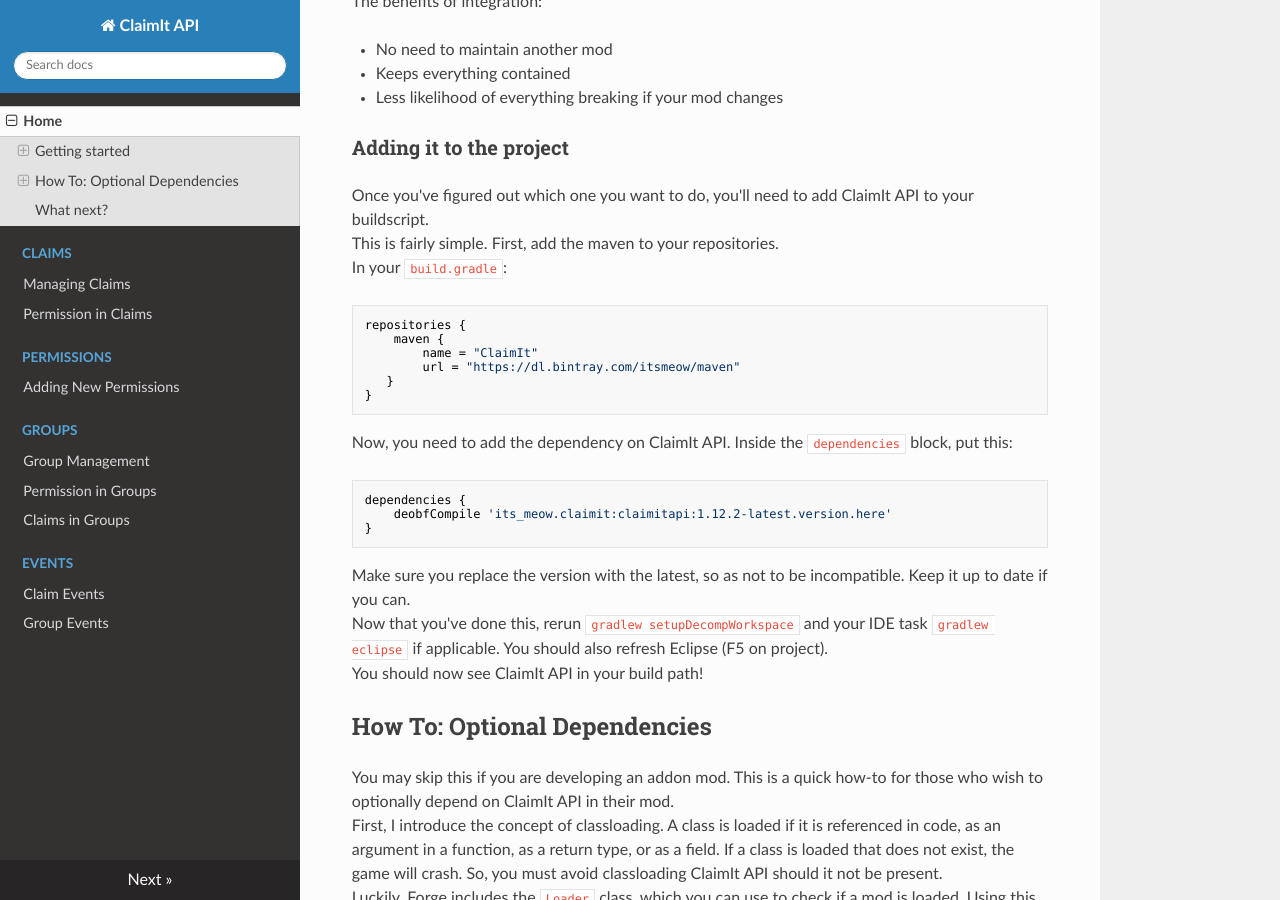
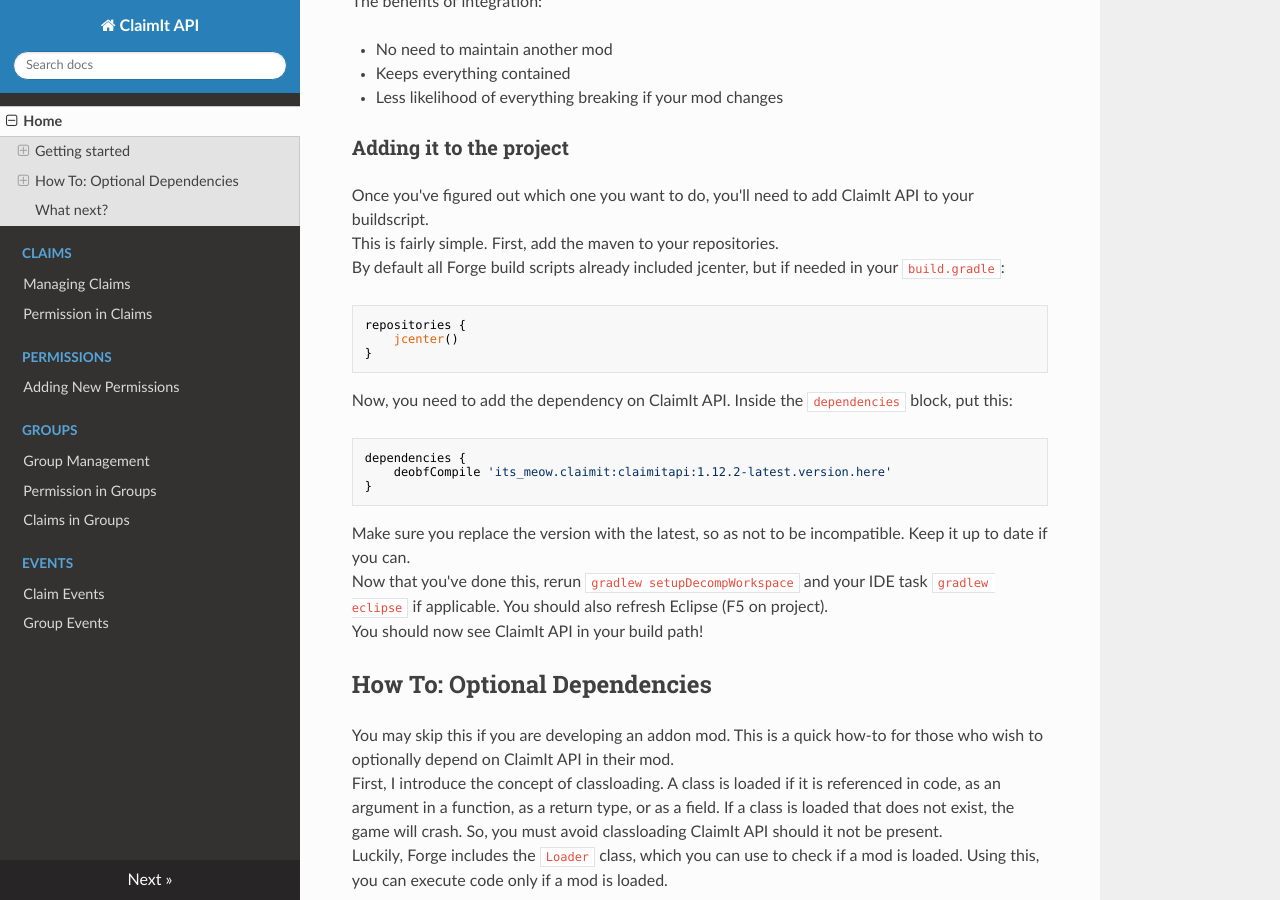
Before and after one commit to itsmeow/ClaimIt, an MkDocs documentation site: the page built from docs/index.md, in a window 1280 px wide and 900 px high, scrolled down 514 px. Built offline with MkDocs 1.6.1, drawn with Linux system fonts in a browser that asks for light colours; nearby versions of some CDN libraries.

Commit message:
Update docs now that it's on jcenter

````diff
--- a/docs/index.md
+++ b/docs/index.md
@@ -22,14 +22,11 @@
 
 Once you've figured out which one you want to do, you'll need to add ClaimIt API to your buildscript.<br>
 This is fairly simple. First, add the maven to your repositories.<br>
-In your `build.gradle`:
+By default all Forge build scripts already included jcenter, but if needed in your `build.gradle`:
 
 ```
 repositories {
-	maven {
-        name = "ClaimIt"
-        url = "https://dl.bintray.com/itsmeow/maven"
-   }
+	jcenter()
 }
 ```
 
````
